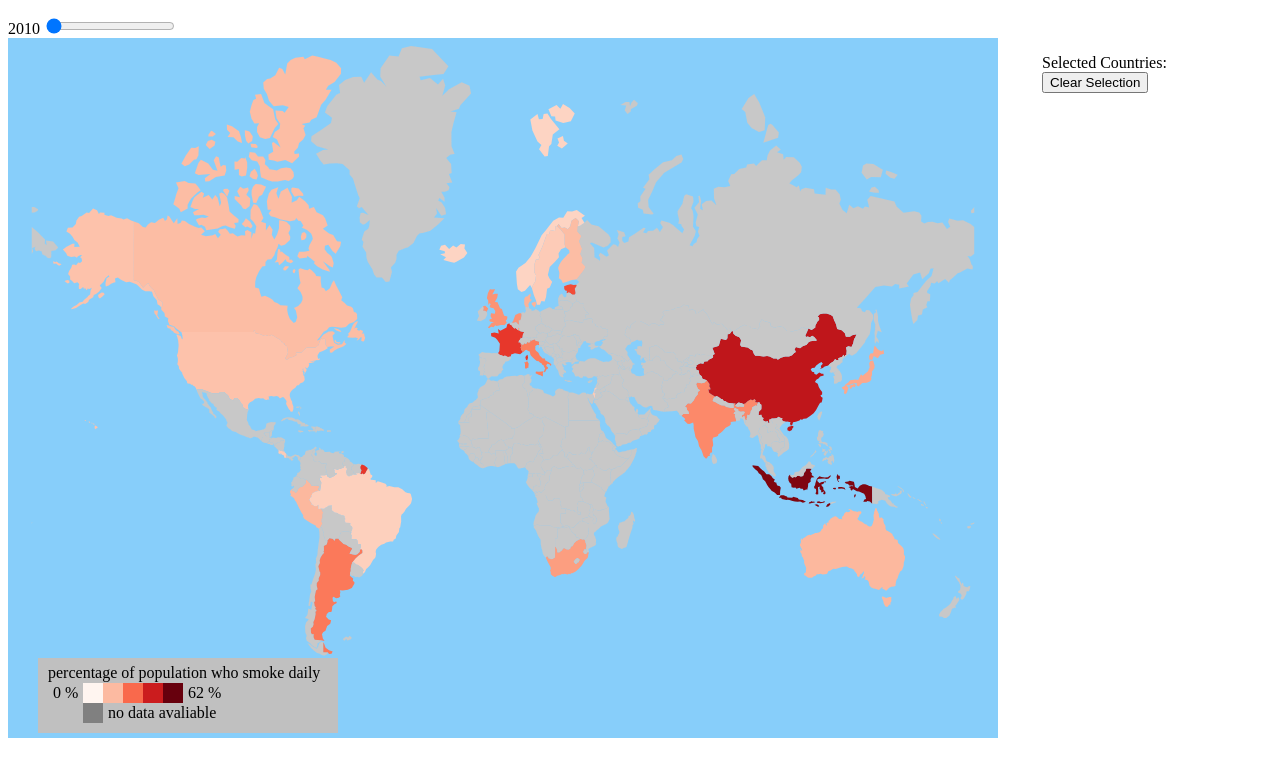
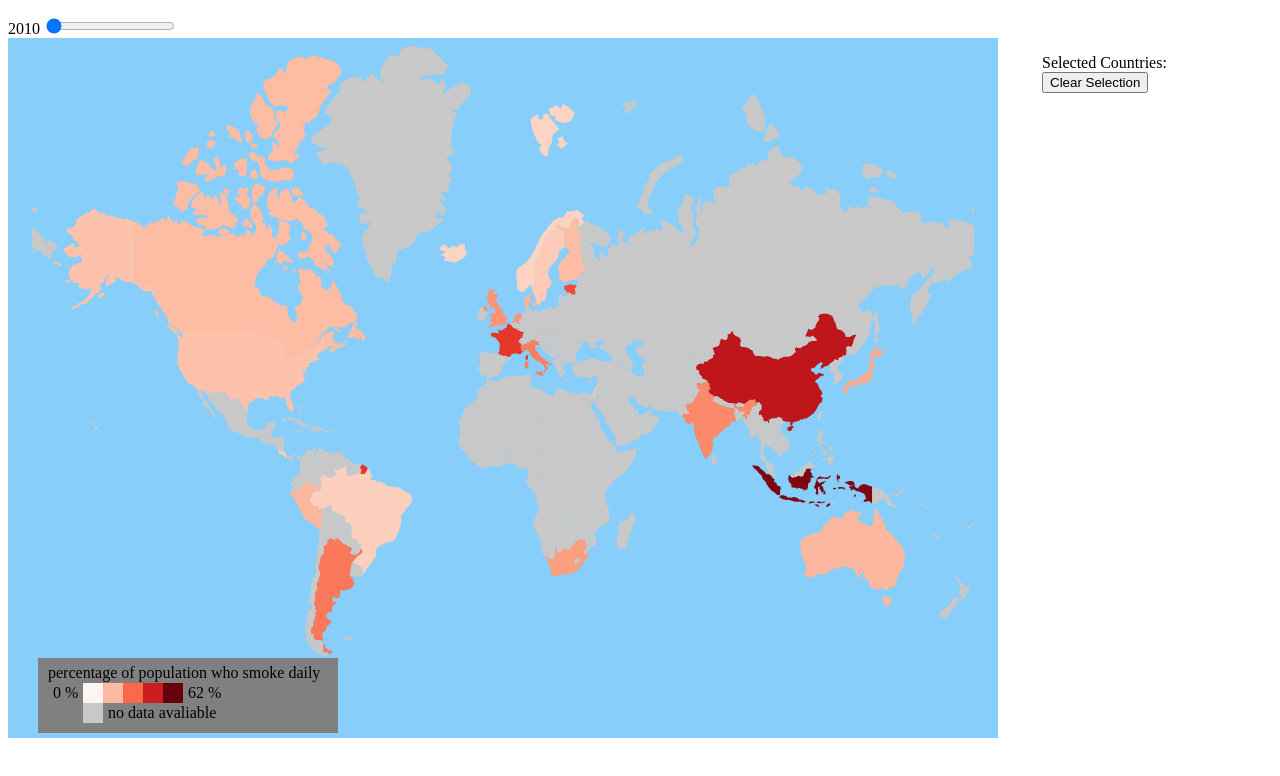
Before and after one commit to Vetulus949/COS30045_GroupProj, a plain HTML site: page website/index.html in a window 1280 px wide. Shown: the top 776 px of the page. Drawn offline with nearby package versions, Linux system fonts and the light colour scheme; files whose address does not match are found by name.

Commit message:
fixed key no data colour

```diff
--- a/website/index.html
+++ b/website/index.html
@@ -211,7 +211,7 @@
                     .attr('y', chloroH - 80)
                     .attr('width', 300)
                     .attr('height', 75)
-                    .style('fill', 'silver')
+                    .style('fill', 'gray')
                 globeSvg.append('text')
                     .text('percentage of population who smoke daily')
                     .attr('x', 40)
@@ -256,18 +256,17 @@
                     .text(dataMaxVal + ' %')
                     .attr('x', 180)
                     .attr('y', chloroH - 40)
-                    .style('fill', 'black')
+                    .style('fill', 'black');
                 globeSvg.append('rect')
                     .attr('x', 75)
                     .attr('y', chloroH - 35)
                     .attr('width', 20)
-                    .attr('height', 20)
-                    .style('fill', 'gray')
+                    .attr('height', 20);
                 globeSvg.append('text')
                     .text('no data avaliable')
                     .attr('x', 100)
                     .attr('y', chloroH - 20)
-                    .style('fill', 'black')
+                    .style('fill', 'black');
             }
             // country clicked function
             // will pas the index and reference of selected countries to another more easier
```
